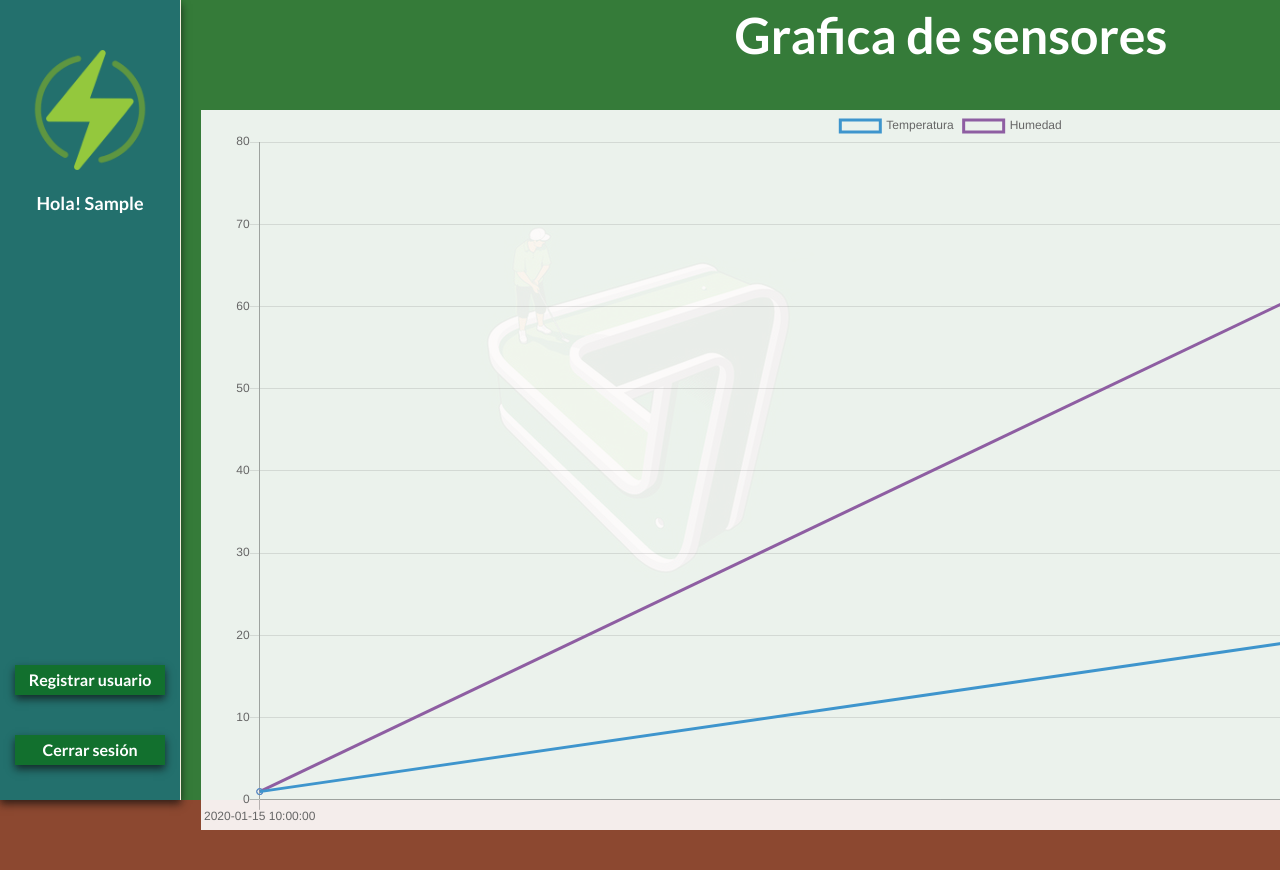
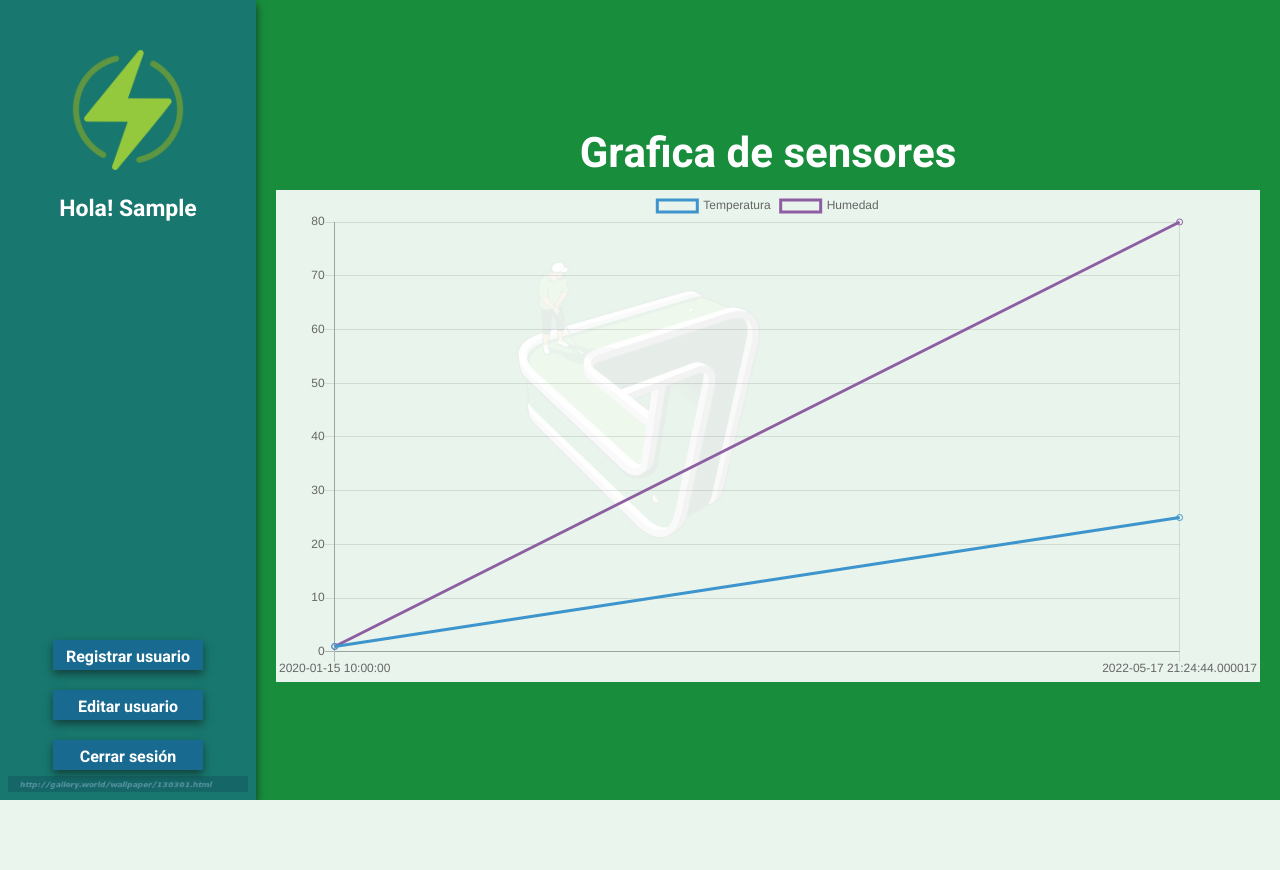
Before and after one commit to lfer9980/flask_app_bd_uach, a Flask app: page /admin/home in a window 1280 px wide; the page is wider, and only the part inside the window is pictured. After the commit the page ends 800 px from the top of that part, so only its background shows below. Run offline with Flask 2, Linux system fonts and the light colour scheme; a user stored in the database is signed in; tables that the repository leaves empty hold one stand-in row (values such as "Sample post"); some libraries are stand-ins or nearby versions.

Commit message:
:zap: [FINISH] terminados estilos
Falta modificar la ruta editar y API de error template

```diff
--- a/app/admin/routes.py
+++ b/app/admin/routes.py
@@ -17,22 +17,25 @@
 from app import admin
 
 
+""" obtener nombre usuario """
+def get_current_username():
+    current_id = current_user.id
+    current_user_data = User.query.filter_by(id = current_id).first()
+    current_name = current_user_data.username.capitalize()
+
+    return current_name
+
 
 @login_manager.user_loader
 def load_user(user_id):
 
     return User.query.get(str(user_id))
 
-
 @admin_bp.route('/admin/home', methods=['GET'])
 @login_required
 def home():
 
-    curren_id = current_user.id
-
-    current_user_data = User.query.filter_by(id = curren_id).first()
-
-    current_name = current_user_data.username.capitalize()
+    current_name = get_current_username()
 
     try:
 
@@ -76,8 +79,15 @@
 @admin_bp.route('/admin/registro', methods=['GET'])
 @login_required
 def registrar():
+    current_name = get_current_username()
 
-    return render_template('admin/registro.html')
+    return render_template('admin/registro.html', nombre = current_name)
+
+@admin_bp.route('/admin/editar', methods=['GET'])
+@login_required
+def editar():
+    current_name = get_current_username()
+    return render_template('admin/editar.html', nombre = current_name)
 
 @admin_bp.route('/api/v1/admin/registro', methods=['POST'])
 def registro():
--- a/app/static/css/admin.css
+++ /dev/null
@@ -1,61 +0,0 @@
-@import url("https://fonts.googleapis.com/css2?family=Lato:ital,wght@0,400;0,700;0,900;1,400&family=Merriweather+Sans:wght@400;500;700&display=swap");
-/* fuentes principales */
-
-:root {
-    --fuente1: 'Merriweather', sans-serif;
-    --fuente2: 'Lato', sans-serif;
-
-    --white: #FFF;
-    --gray200: #E2E2E2;
-    --gray400: #545454;
-    --gray600: #141414;
-    --black: #0D0D0D;
-
-    --graymain: #8A99A6;
-    --graysecond: #C1CED9;
-    --brownlight: #F2EDDC;
-    --brown: #BF895A;
-    --browndark: #8C4830;
-}
-
-.graphic {
-    width: 100%;
-    height: 100%;
-    display: flex;
-    justify-content: center;
-    align-items:center
-}
-
-.graphic__title {
-    font-size: 5rem;
-    font-weight: bold;
-    margin: 5px 0;
-    display: flex;
-    flex-direction: column;
-    justify-content: center;
-    text-align: center;
-}
-
-* {
-    box-sizing: border-box;
-    margin: 0;
-    padding: 0;
-}
-
-html {
-    font-size: 62.5%;
-    font-family: "Lato", sans-serif;
-    scroll-behavior: smooth;
-    background-color: #8C4830;
-    color: #FFF;
-}
-
-body {
-    position: relative;
-    width: 100vw;
-    height: 100vh;
-}
-
-#chart {
-    background-color:  rgba(255, 255, 255, 0.9);
-}
--- /dev/null
+++ b/app/static/css/home.css
@@ -0,0 +1,110 @@
+@import url("https://fonts.googleapis.com/css2?family=Heebo:wght@300;400;700&display=swap");
+
+:root {
+    --fuente1: "Heebo", sans-serif;
+    --white: #fff;
+    --black: #0d0d0d;
+    --verdeObs: #12702e;
+    --verdeLi: #18903d;
+}
+
+* {
+    box-sizing: border-box;
+    margin: 0;
+    padding: 0;
+}
+
+html {
+    font-size: 62.5%;
+    font-family: "Lato", sans-serif;
+    scroll-behavior: smooth;
+    color: var(--white);
+}
+
+body {
+    content: "";
+    background-image: url("../assets/img/fondo.jpg");
+    background-size: cover;
+    background-repeat: no-repeat;
+}
+
+main {
+    display: flex;
+    width: 100vw;
+    height: 100vh;
+    overflow: hidden;
+}
+
+.sidebar {
+    display: flex;
+    flex-direction: column;
+    justify-content: space-between;
+    width: 20%;
+    height: 100vh;
+    background-color: rgba(24, 106, 144, 0.6);
+    text-align: center;
+    padding: 30px;
+    box-shadow: 0 4px 8px rgba(13, 13, 13, 0.7);
+}
+
+.sidebar__logo {
+    width: 120px;
+    height: auto;
+    margin: 20px auto;
+}
+
+.sidebar__username {
+    font-family: var(--fuente1);
+    font-size: 2.3rem;
+    font-weight: bold;
+    margin-bottom: 20px;
+}
+
+.button {
+    display: block;
+    width: 150px;
+    height: 30px;
+    padding: 5px;
+    margin: 20px auto 0 auto;
+    font-family: var(--fuente1);
+    text-decoration: none;
+    font-size: 1.6rem;
+    font-weight: bold;
+    background-color: #186a90;
+    color: var(--white);
+    border: 0;
+    box-shadow: 0 4px 8px rgba(13, 13, 13, 0.5);
+    cursor: pointer;
+}
+
+.button:hover {
+    color: #186a90;
+    background-color: #f2eddc;
+    border: 0;
+    box-shadow: 0 4px 8px rgba(13, 13, 13, 0.5);
+}
+
+.home-section {
+    display: flex;
+    flex-direction: column;
+    justify-content: center;
+    align-items: center;
+    width:80%;
+    padding: 20px;
+    text-align: center;
+}
+
+.graphic__title {
+    font-family: var(--fuente1);
+    font-size: 4.2rem;
+    font-weight: bold;
+    margin: 5px 0;
+}
+
+.graphic-container {
+    width: 100%;
+}
+
+#chart {
+    background-color:  rgba(255, 255, 255, 0.9);
+}
--- a/app/static/css/sidebar.css
+++ /dev/null
@@ -1,130 +0,0 @@
-@import url("https://fonts.googleapis.com/css2?family=Lato:ital,wght@0,400;0,700;0,900;1,400&family=Merriweather+Sans:wght@400;500;700&display=swap");
-/* fuentes principales */
-@import url("https://fonts.googleapis.com/css2?family=Lato:ital,wght@0,400;0,700;0,900;1,400&family=Merriweather+Sans:wght@400;500;700&display=swap");
-/* fuentes principales */
-
-:root {
---fuente1: 'Merriweather', sans-serif;
---fuente2: 'Lato', sans-serif;
-
---white: #FFF;
---black: #0D0D0D;
-
---verdeObs: #12702E;
---verdeLi: #18903D;
-
-}
-
-
-* {
-    box-sizing: border-box;
-    margin: 0;
-    padding: 0;
-  }
-
-html {
-    font-size: 62.5%;
-    font-family: "Lato", sans-serif;
-    scroll-behavior: smooth;
-    background-color: #12702E;
-    color: #FFF;
-  }
-
-body {
-    display: flex;
-}
-
-body::after {
-    content: "";
-    background: url("../assets/img/fondo.jpg");
-    background-position: center;
-    opacity: 0.75;
-    top: 0;
-    left: 0;
-    bottom: 0;
-    right: 0;
-    position: absolute;
-    z-index: -1;
-}
-
-.sidebar {
-	position: relative;
-	width: 270px;
-	height: 100vh;
-    background-color: rgba(24, 106, 144, 0.6);
-	text-align: center;
-	padding: 30px;
-	margin-right: 20px;
-	border-right: 1px solid var(--brownlight);
-	box-shadow: 0 4px 8px rgba(13,13, 13, 0.7);
-}
-.sidebar__logo {
-	width: 120px;
-	height: auto;
-	margin: 20px auto;
-}
-.sidebar__username {
-	font-family: var(--fuente2);
-	font-size: 1.8rem;
-	font-weight: bold;
-	margin-bottom: 20px;
-}
-.sidebar__nav {
-	text-align: left;
-}
-
-.button--brown {
-    position: absolute;
-    bottom: 100px;
-    right: 0;
-    left: 0;
-    width: 150px;
-    height: 30px;
-    padding: 5px;
-    margin: 5px auto;
-    background-color: var(--verdeObs);
-    border: 0;
-    box-shadow: 0 4px 8px rgba(13,13, 13, 0.7);
-    cursor: pointer;
-}
-.button--brown a {
-    font-size: 1.6rem;
-    font-family: var(--fuente2);
-    font-weight: bold;
-    text-decoration: none;
-    color: var(--white);
-}
-
-.button--brown:hover {
-    background-color: var(--verdeLi);
-    border: 0;
-    box-shadow: 0 4px 8px rgba(13,13, 13, 0.7);
-}
-
-.button--brown2 {
-    position: absolute;
-    bottom: 30px;
-    right: 0;
-    left: 0;
-    width: 150px;
-    height: 30px;
-    padding: 5px;
-    margin: 5px auto;
-    background-color: var(--verdeObs);
-    border: 0;
-    box-shadow: 0 4px 8px rgba(13,13, 13, 0.7);
-    cursor: pointer;
-}
-.button--brown2 a {
-    font-size: 1.6rem;
-    font-family: var(--fuente2);
-    font-weight: bold;
-    text-decoration: none;
-    color: var(--white);
-}
-
-.button--brown2:hover {
-    background-color: var(--verdeLi);
-    border: 0;
-    box-shadow: 0 4px 8px rgba(13,13, 13, 0.7);
-}
--- a/app/templates/admin/vacio.html
+++ b/app/templates/admin/error.html
@@ -1,5 +1,3 @@
-<section class="home__section--empty">
-
+<section class="home-section">
         <img src="../../static/assets/img/404.png" alt="no se encontraron datos">
-
 </section>
--- a/app/templates/admin/grafica.html
+++ b/app/templates/admin/grafica.html
@@ -1,14 +1,11 @@
-<section class="home__section">
-	<h4 class = "graphic__title">Grafica de sensores</h4>
-  <div class="graphic">
-      <div class="graphic__main">
-          <canvas id=chart  width="1500" height="720" ></canvas>
+<section class="home-section">
+	<h4 class="graphic__title">Grafica de sensores</h4>
+	<div class="graphic-container">
+		<canvas id=chart width="inherit" height="inherit"></canvas>
 		<script>
-
 			let temdata = {{ temdata | safe }}
 			let labels = {{ labels | safe }}
 			let humdata = {{ humdata | safe }}
-
 			chart = new Chart(document.getElementById("chart"), {
 				type: 'line',
 				data: {
@@ -38,5 +35,4 @@
 			});
 		</script>
 	</div>
-  </div>
 </section>
--- a/app/templates/admin/home.html
+++ b/app/templates/admin/home.html
@@ -1,12 +1,9 @@
 {%extends "admin/layout.html" %}
-{% block styles %}
-	<link rel="stylesheet" href="../../static/css/admin.css">
-{% endblock %}
 {% block content %}
 
     {% if marcador %}
         {% include "admin/grafica.html" %}
     {% else %}
-        {% include "admin/vacio.html" %}
+        {% include "admin/error.html" %}
     {% endif %}
 {% endblock %}
--- a/app/templates/admin/layout.html
+++ b/app/templates/admin/layout.html
@@ -1,30 +1,36 @@
 <!DOCTYPE html>
 <html lang="en">
+
 <head>
 	<meta charset="UTF-8">
 	<meta http-equiv="X-UA-Compatible" content="IE=edge">
 	<meta name="viewport" content="width=device-width, initial-scale=1.0">
 	<meta name="autor" content="Jesus Hernandez">
 	<meta name="autor" content="Luis Fernández">
-
-	<meta property="og:type" content="website">
-	<meta property="og:url" content="">
-	<meta property="og:image" content="https://i.postimg.cc/dV37vjLh/logo-1-2x.png">
-	<link rel="icon" type="icono elart" href="../../static/assets/img/logo-2@2x.png">
 	<link rel="stylesheet" href="https://fonts.googleapis.com/icon?family=Material+Icons">
-	<link rel="stylesheet" href="../../static/css/sidebar.css">
+	<link rel="icon" type="icono elart" href="../static/assets/img/icon_icontrol.svg">
+	<link rel="stylesheet" href="../../static/css/home.css">
 	<script src="https://cdnjs.cloudflare.com/ajax/libs/Chart.js/2.7.2/Chart.min.js"></script>
 	{% block styles %}
-
 	{% endblock %}
 	<link rel="stylesheet" href="https://cdnjs.cloudflare.com/ajax/libs/animate.css/4.1.1/animate.min.css">
 	<script src="https://unpkg.com/sweetalert/dist/sweetalert.min.js"></script>
-	<title>IControl | home </title>
+	<title>IControl | Home </title>
 </head>
 
-
 <body>
-
+	<main>
+		<aside class="sidebar">
+			<div class="sidebar-main">
+				<img class="sidebar__logo" src="../../static/assets/img/logo.png" alt="Logo Icontrol">
+				<p class="sidebar__username">Hola! {{nombre}} </p>
+			</div>
+			<div class="buttons-container">
+				<a class="button" href="/admin/registro">Registrar usuario</a>
+				<a class="button" href="/admin/editar">Editar usuario</a>
+				<a class="button" href="/api/v1/auth/admin/logout">Cerrar sesión</a>
+			</div>
+		</aside>
 
 		{% with messages = get_flashed_messages(with_categories=true) %}
 		{% if messages %}
@@ -34,39 +40,14 @@
 				title: "{{category}}",
 				text: "{{message}}",
 				icon: '{{category}}',
-
 			});
 		</script>
 		{% endfor %}
 		{% endif %}
 		{% endwith %}
-
-
-	<aside class="sidebar">
-		<img class="sidebar__logo" src="../../static/assets/img/logo.png" alt="Logo Icontrol">
-
-		<p class="sidebar__username">Hola! {{nombre}} </p>
-
-
-		<div class="button--brown">
-
-			<a href="/admin/registro">Registrar usuario</a>
-
-		</div>
-
-		<div class="button--brown2">
-			<a href="/api/v1/auth/admin/logout">Cerrar sesión</a>
-
-		</div>
-
-		<div class="login__separator"></div>
-
-	</aside>
-
 		{% block content %}
-
 		{% endblock %}
-
+	</main>
 </body>
 
 </html>
--- a/app/templates/layout.html
+++ b/app/templates/layout.html
@@ -19,8 +19,8 @@
     <script src="https://unpkg.com/sweetalert/dist/sweetalert.min.js"></script>
     <title>IControl | Iniciar sesión</title>
 </head>
+
 <body>
-
     {% with messages = get_flashed_messages(with_categories=true) %}
     {% if messages %}
     {% for category, message in messages %}
@@ -39,7 +39,6 @@
     {% block content %}
 
     {% endblock %}
+</body>
 
-
-</body>
 </html>
```
Also changed, not shown: app/static/css/index.css (+7 -0 lines), app/templates/admin/editar.html (added, +26 -0 lines), app/templates/admin/registro.html (+18 -26 lines), app/templates/error.html (added, +9 -0 lines), app/public/routes.py (line endings or trailing spaces). Lines whose indentation alone changed are shown as unchanged.
